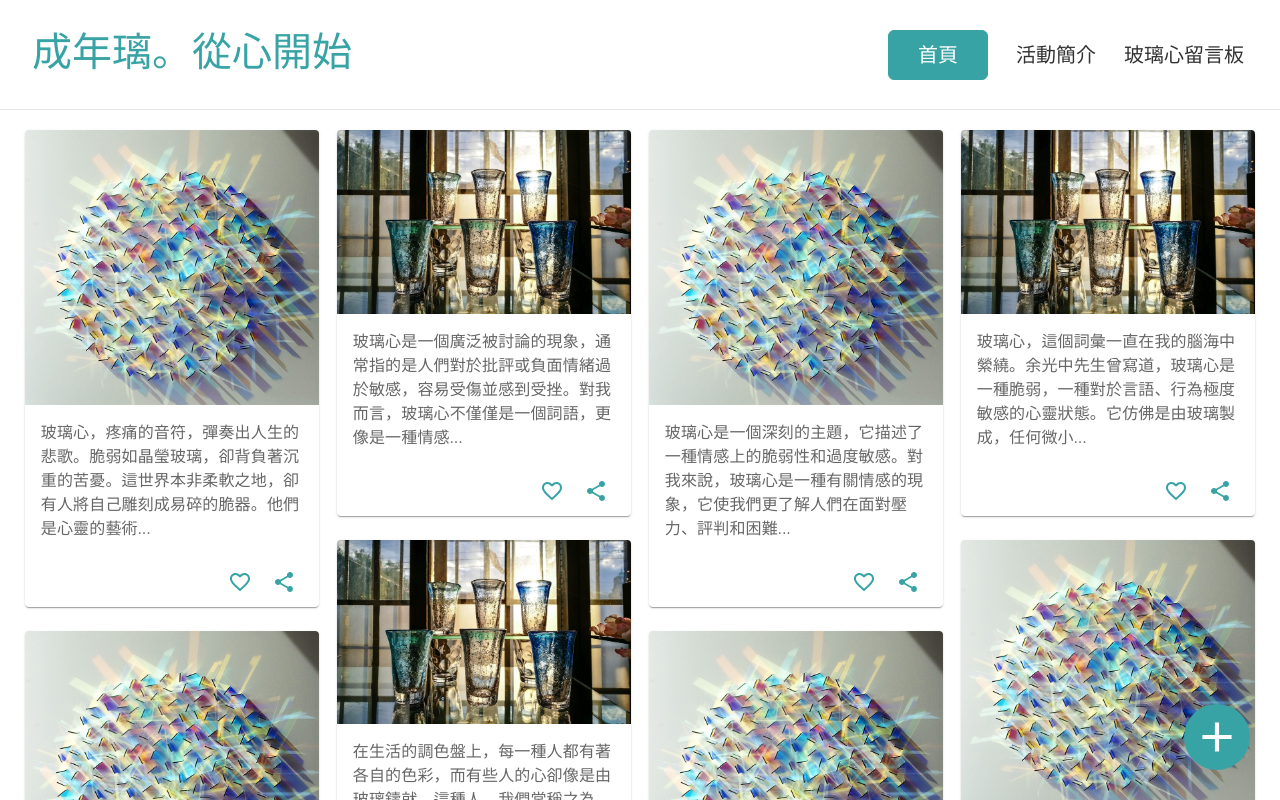
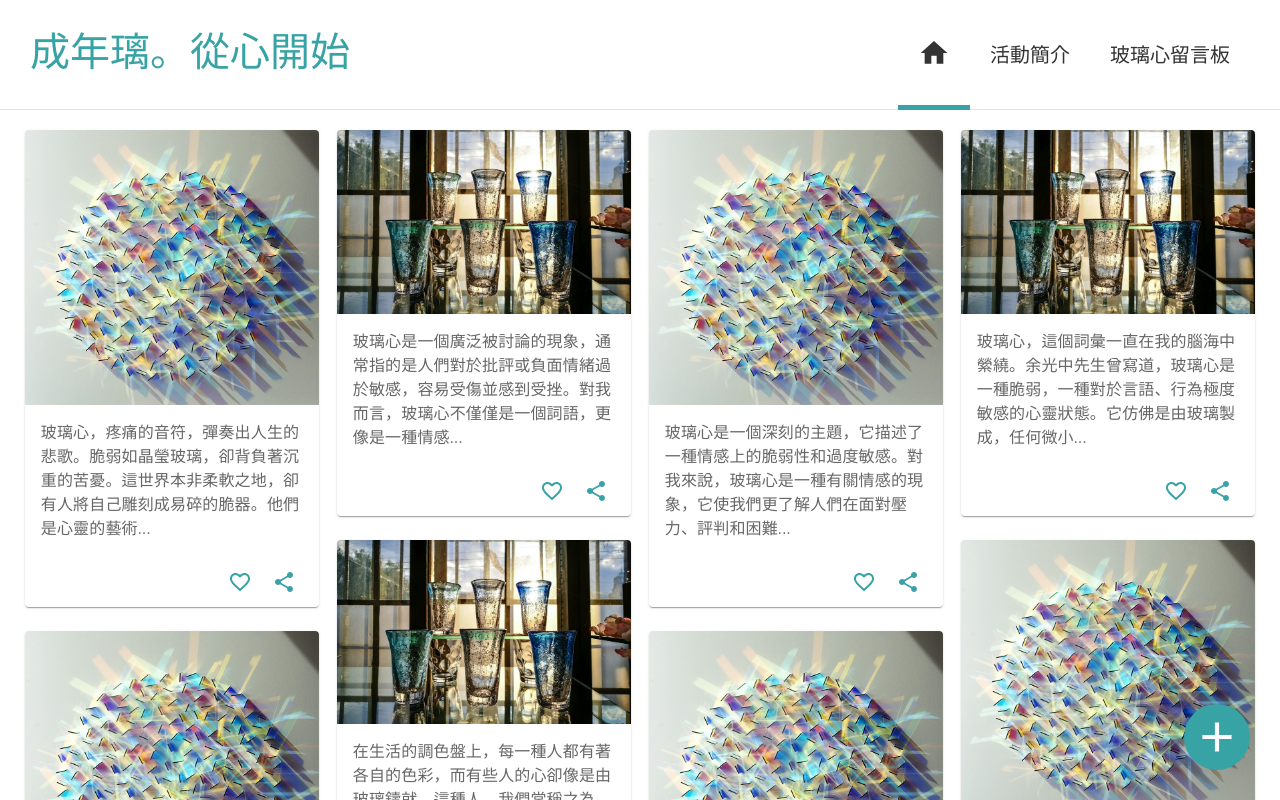
Before and after one commit to ReeveWu/snowflake-website, a React (Vite) app: page /snowflake-website/posts in a window 1280 px wide. Shown: the top 800 px of the page. Built offline with nearby package versions, Linux system fonts and the light colour scheme.

Commit message:
update: navbar css

```diff
--- a/src/components/NavBar/NavBar.tsx
+++ b/src/components/NavBar/NavBar.tsx
@@ -1,9 +1,10 @@
-import React from "react";
+import React, { useState } from "react";
 import { Link } from "react-router-dom";
+import HomeIcon from "@mui/icons-material/Home";
 import "./style.css";
-// import "bootstrap/dist/css/bootstrap.css";
 
 const NavBar = () => {
+  const [currentPage, setCurrentPage] = useState(0);
   return (
     <nav className="navbar">
       <Link to="/">
@@ -11,13 +12,41 @@ const NavBar = () => {
       </Link>
       <div className="links">
         <Link to="/">
-          <button className="btn nav-component cbtn btn-primary">首頁</button>
+          <div
+            className="nav-component"
+            onClick={() => setCurrentPage(0)}
+            style={{
+              borderBottom: currentPage === 0 ? "5px solid #38a3a5" : "none",
+            }}
+          >
+            <HomeIcon
+              style={{
+                fontSize: "32px",
+              }}
+            />
+          </div>
         </Link>
         <Link to="/about">
-          <span className="nav-component">活動簡介</span>
+          <div
+            className="nav-component"
+            onClick={() => setCurrentPage(1)}
+            style={{
+              borderBottom: currentPage === 1 ? "5px solid #38a3a5" : "none",
+            }}
+          >
+            活動簡介
+          </div>
         </Link>
         <Link to="/posts">
-          <span className="nav-component">玻璃心留言板</span>
+          <div
+            className="nav-component"
+            onClick={() => setCurrentPage(2)}
+            style={{
+              borderBottom: currentPage === 2 ? "5px solid #38a3a5" : "none",
+            }}
+          >
+            玻璃心留言板
+          </div>
         </Link>
       </div>
     </nav>
--- a/src/components/NavBar/style.css
+++ b/src/components/NavBar/style.css
@@ -7,22 +7,24 @@
     border-bottom: 1.5px solid rgba(0, 0, 0, 0.1);
     background-color: white;
     box-shadow: 0px 0px 20px #ffffff;
+    padding: 0px !important;
 }
 .navbar h1 {
     color: var(--primaryColor);
     cursor: pointer;
-    margin-left: 10px;
+    margin-left: 30px;
 }
 .navbar .links {
+    display: inline-flex;
     margin-right: 30px;
+    align-items: center;
+    justify-content: center;
 }
 
 .navbar a {
     color: var(--defaultDarkColor);
     font-size: 18px;
-    margin-left: 16px;
     text-decoration: none;
-    padding: 6px;
 }
 .navbar a:hover {
     color: var(--primaryColor);
@@ -33,10 +35,11 @@
 }
 
 .nav-component {
+    position: relative;
+    height: 110px;
+    display: inline-flex;
+    align-items: center;
+    justify-content: center;
     font-size: var(--smallFontSize) !important;
+    padding: 0px 20px;
 }
-
-span {
-    position: relative;
-    top: 3px;
-}
--- /dev/null
+++ b/src/context/CurrentPage.tsx
@@ -0,0 +1,3 @@
+import React, { useState } from "react";
+
+export const [currentPage, setCurrentPage] = useState(0);
--- a/src/index.css
+++ b/src/index.css
@@ -15,23 +15,9 @@
 }
 
 
-body {
+html, body {
+  margin: 0px;
   padding: 0px;
-}
-
-.cbtn {
-  width: 100px;
-  height: 50px;
-
-  background-color: var(--primaryColor) !important;
-  border: 1px solid var(--primaryColor) !important;
-}
-
-.cbtn:hover,
-.cbtn:active {
-  color: var(--primaryColor) !important;
-  background-color: var(--defaultBrightColor) !important;
-  border: 1px solid var(--primaryColor) !important;
 }
 
 .content {
```
